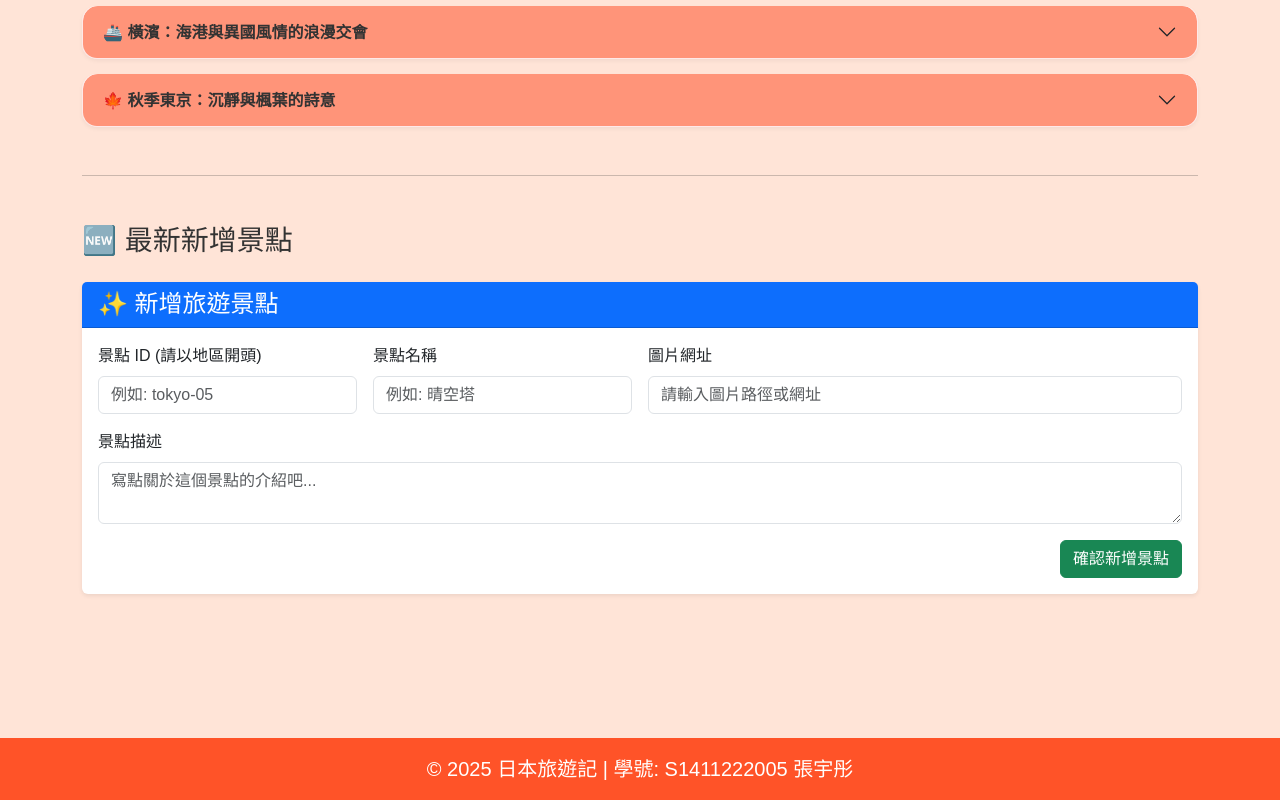
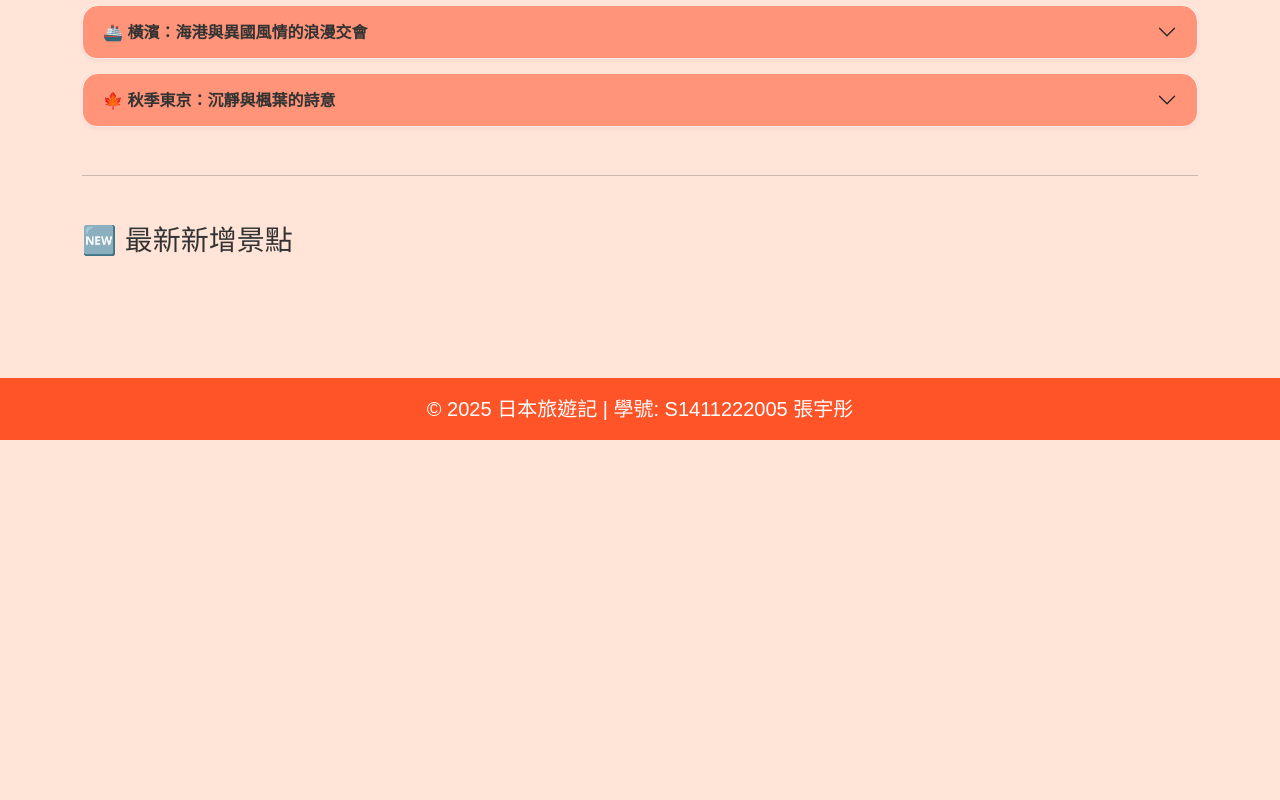
Before and after one commit to fish0420/gojapan, a website: page index.html in a window 1280 px wide. Shown: the part 1326-2126 px from the top of the page. After the commit the page ends 1766 px from the top, so only its background shows below. Drawn offline with nearby package versions, Linux system fonts and the light colour scheme; no server answers.

Commit message:
Add files via upload

```diff
--- a/index.html
+++ b/index.html
@@ -184,7 +184,8 @@
         <div id="new-items-container" class="row">
     </div>
 
-    <div class="card shadow-sm border-0 mb-5">
+    <!--新增框-->
+    <!--<div class="card shadow-sm border-0 mb-5">
         <div class="card-header bg-primary text-white">
             <h4 class="mb-0">✨ 新增旅遊景點</h4>
         </div>
@@ -214,7 +215,7 @@
             </form>
         </div>
     </div>
-
+-->
 
 
 
```
